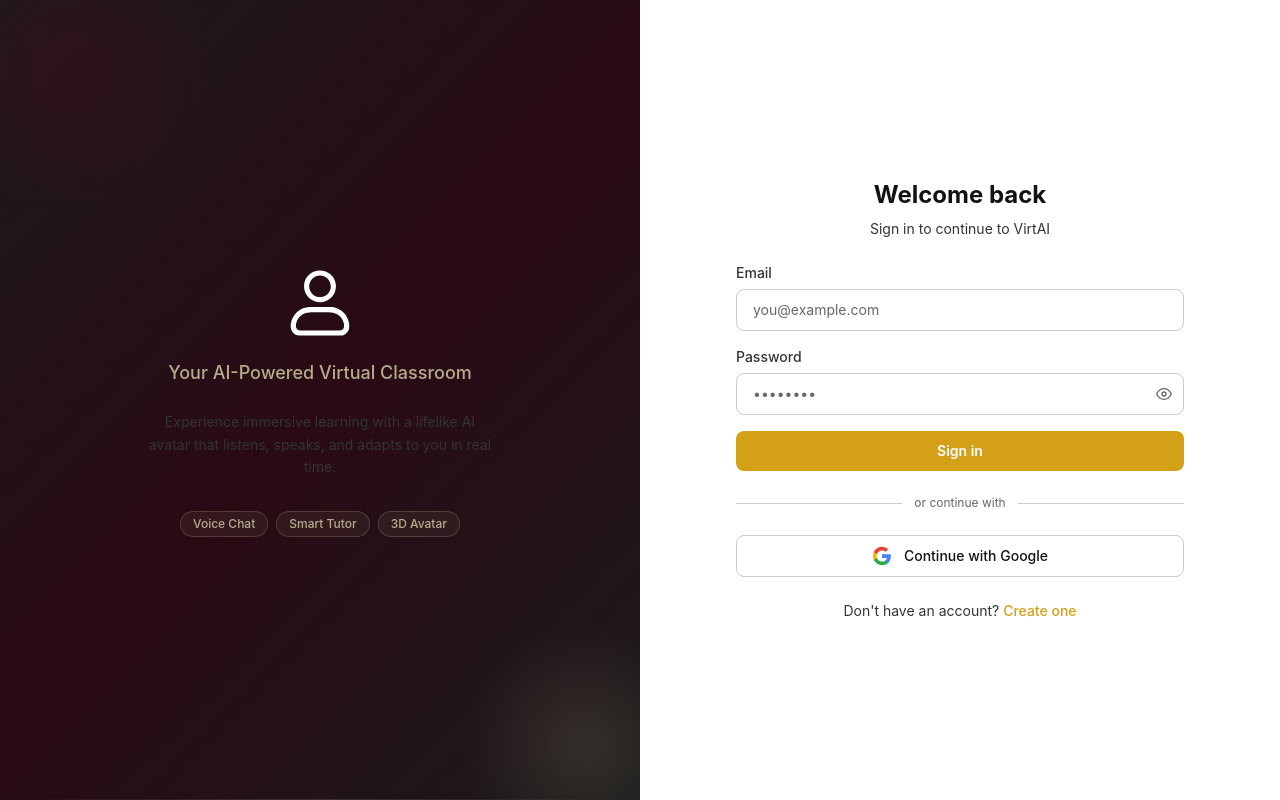
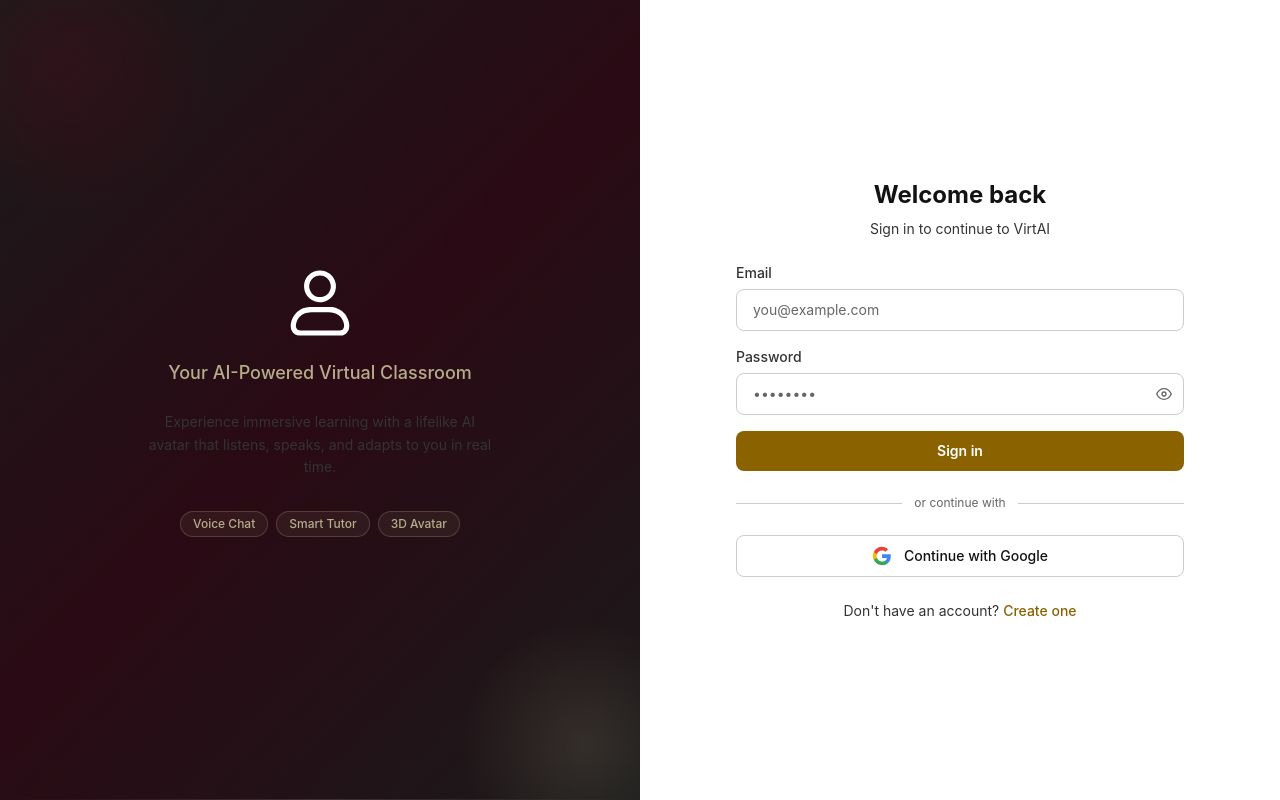
Before and after one commit to HassanZoghly/VirtAI-Project, a React (Vite) app in the folder frontend/: page /auth in a window 1280 px wide. Built offline with nearby package versions, Linux system fonts and the light colour scheme; no server answers; a web font is replaced by a local one.

Commit message:
style: update accent colors in index.css and add color to toast notifications in Classroom.css feat: create Setup component for setup page routing

```diff
--- a/frontend/src/app/index.css
+++ b/frontend/src/app/index.css
@@ -75,8 +75,8 @@
     --text-secondary: #333333;
     --text-muted: #666666;
     --border-color: #cccccc;
-    --accent-primary: #d4a017;
-    --accent-secondary: #b8860b;
+    --accent-primary: #8b6200;
+    --accent-secondary: #7a5500;
   }
 }
 
--- /dev/null
+++ b/frontend/src/pages/Setup/Setup.jsx
@@ -0,0 +1 @@
+export { default } from '@/features/setup/components/SetupPage';
--- a/frontend/src/widgets/Classroom/Classroom.css
+++ b/frontend/src/widgets/Classroom/Classroom.css
@@ -1116,6 +1116,7 @@
 
 .toast.success {
   background: rgba(22, 163, 74, 0.95);
+  color: #121212;
 }
 
 .toast.error {
@@ -1124,10 +1125,12 @@
 
 .toast.warning {
   background: rgba(245, 158, 11, 0.95);
+  color: #121212;
 }
 
 .toast.info {
   background: rgba(59, 130, 246, 0.95);
+  color: #121212;
 }
 
 .toast-icon {
```
